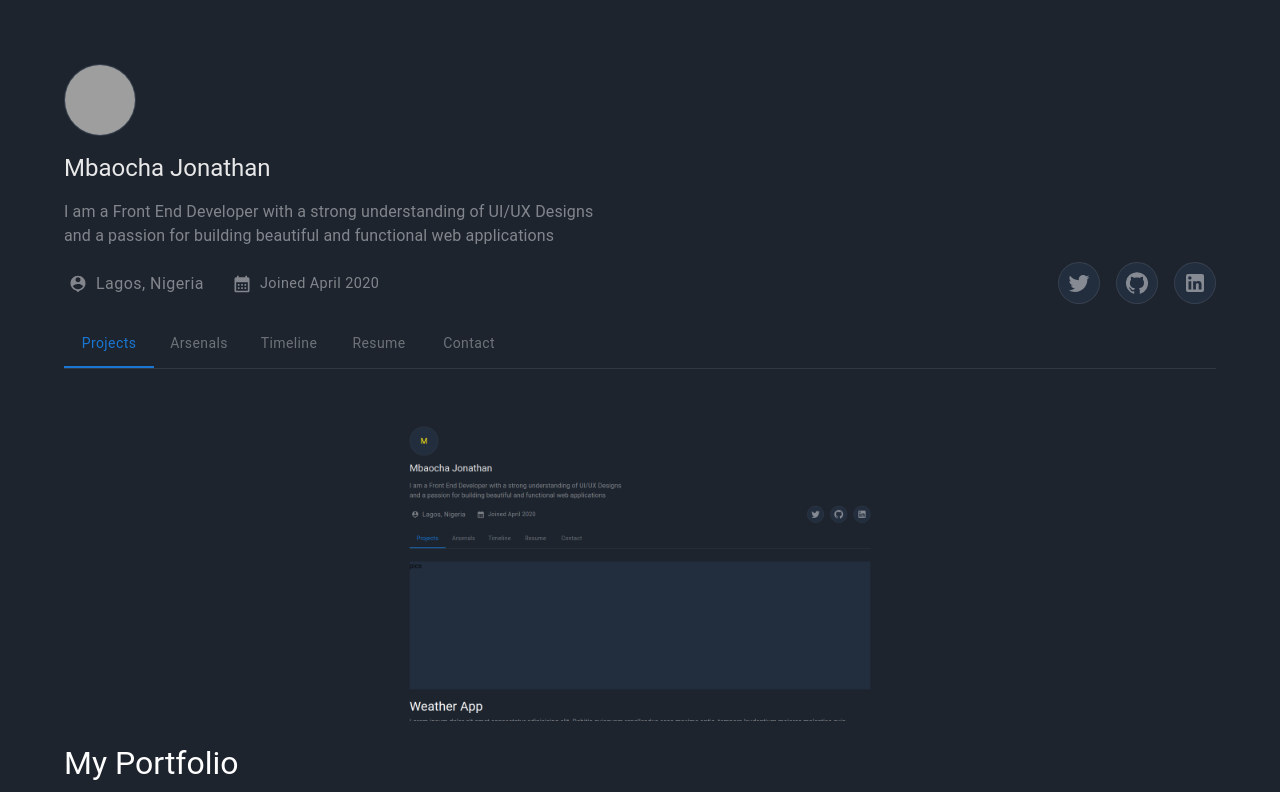
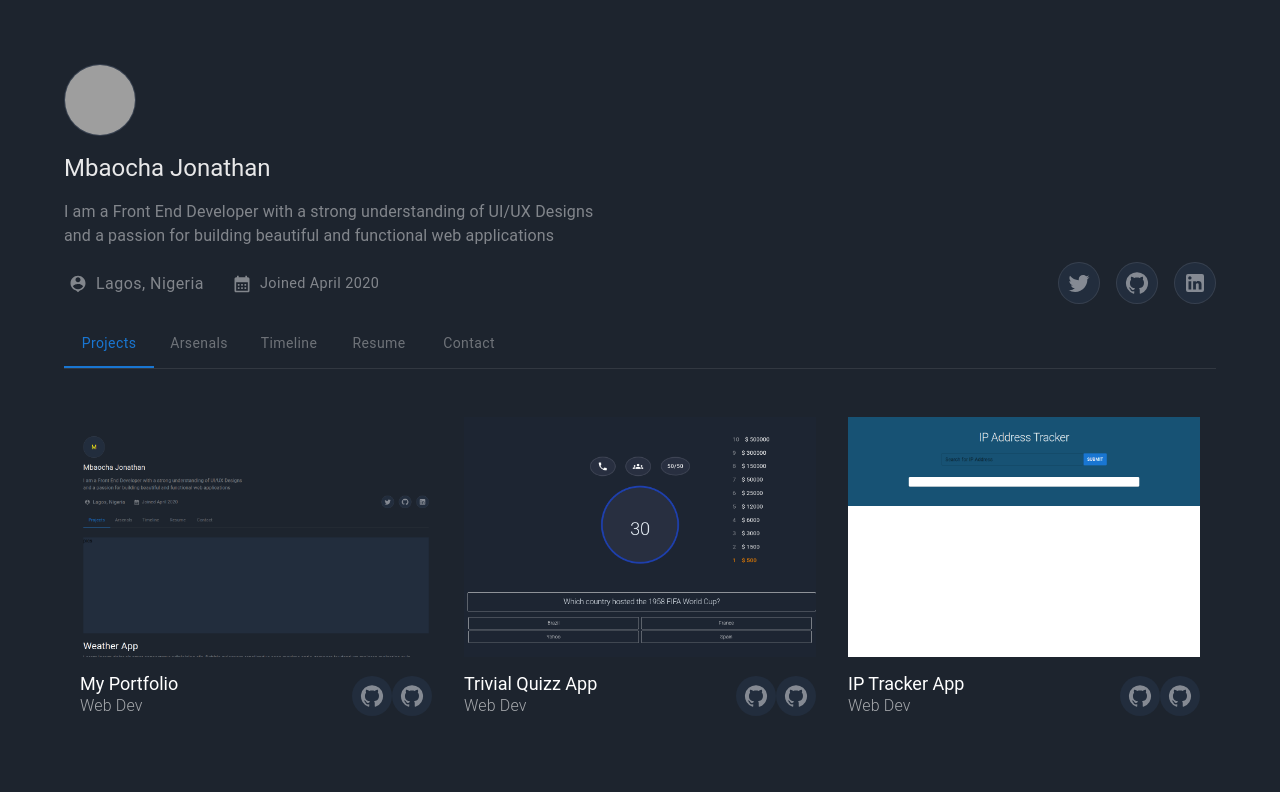
Before and after one commit to Nateight8/dev-nate-portfolio, a Next.js app: page / in a window 1280 px wide. Shown: the top 792 px of the page. Built offline with nearby package versions, Linux system fonts and the light colour scheme; grey boxes are pictures that could not be loaded.

Commit message:
project tab edited

```diff
--- a/Components/About/Projects.jsx
+++ b/Components/About/Projects.jsx
@@ -3,6 +3,7 @@ import Project from "../Projects/Project";
 import { gsap } from "gsap/dist/gsap";
 import { ScrollTrigger } from "gsap/dist/ScrollTrigger";
 import data from "../data";
+import { Grid } from "@mui/material";
 
 gsap.registerPlugin(ScrollTrigger);
 
@@ -33,7 +34,7 @@ function Projects() {
     return () => ctx.revert();
   }, []);
   return (
-    <div ref={projectRef}>
+    <Grid container sx={{ width: "100%" }}>
       {data.map(({ img, project, id, description }) => (
         <Project
           key={id}
@@ -42,7 +43,7 @@ function Projects() {
           description={description}
         />
       ))}
-    </div>
+    </Grid>
   );
 }
 
--- a/Components/Footer/Footer.jsx
+++ b/Components/Footer/Footer.jsx
@@ -51,7 +51,7 @@ function Footer() {
                   <TwitterIcon />
                 </IconButton>
                 <IconButton
-                  alt="LinkdIn"
+                  alt="Github"
                   src="/static/images/avatar/1.jpg"
                   sx={{
                     backgroundColor: "#0b85c9",
--- a/Components/Projects/Project.jsx
+++ b/Components/Projects/Project.jsx
@@ -1,25 +1,28 @@
-import { Box, Grid, Stack, Typography } from "@mui/material";
+import { Box, Grid, IconButton, Stack, Typography } from "@mui/material";
 import Image from "next/image";
 import React from "react";
+import GitHubIcon from "@mui/icons-material/GitHub";
 
 function Project({ dataBg, dataTxt, img, project, description }) {
   return (
     <Grid
-      className="project"
-      data-bgcolor={dataBg}
-      data-text={dataTxt}
       item
       xs={12}
-      sx={{ marginY: "1rem" }}
+      sm={6}
+      lg={4}
+      className="project"
+      // data-bgcolor={dataBg}
+      // data-text={dataTxt}
+      sx={{ padding: "1rem", marginY: "2rem" }}
     >
       <Stack
         justifyContent="center"
-        alignItems="center"
-        sx={{ paddingBlock: "1rem", marginY: "1rem" }}
+        // alignItems="center"
+        // sx={{ paddingBlock: "1rem", }}
       >
         <Box
           sx={{
-            height: "20rem",
+            height: "15rem",
             width: "100%",
             position: "relative",
           }}
@@ -30,19 +33,53 @@ function Project({ dataBg, dataTxt, img, project, description }) {
             fill
             priority="high"
             style={{
-              objectFit: "contain",
+              objectFit: "cover",
               objectPosition: "center top",
             }}
           />
         </Box>
-        <Box sx={{ color: "white", marginY: "1rem" }}>
-          <Typography variant="h3" sx={{ marginY: "0.5rem", fontSize: "32px" }}>
-            {project}
-          </Typography>
-          <Typography variant="body1" sx={{ opacity: 0.5, fontWeight: 400 }}>
-            {description}
-          </Typography>
-        </Box>
+        <Stack
+          direction="row"
+          justifyContent="space-between"
+          alignItems="center"
+        >
+          <Box sx={{ color: "white", paddingY: "1rem" }}>
+            <Typography variant="h3" sx={{ fontSize: "18px" }}>
+              {project}
+            </Typography>
+            <Typography variant="body" sx={{ opacity: 0.6, fontWeight: 300 }}>
+              Web Dev
+            </Typography>
+          </Box>
+          <Box>
+            <IconButton
+              alt="Github"
+              src="/static/images/avatar/1.jpg"
+              sx={{
+                backgroundColor: "#0b85c9",
+                marginLeft: { sm: "1rem" },
+                marginRight: { xs: "1rem", sm: 0 },
+                background: "#222d3d",
+                color: "rgba(232,232,233, 0.5)",
+              }}
+            >
+              <GitHubIcon />
+            </IconButton>
+            <IconButton
+              alt="Github"
+              src="/static/images/avatar/1.jpg"
+              sx={{
+                backgroundColor: "#0b85c9",
+                // marginLeft: { sm: "1rem" },
+                // marginRight: { xs: "1rem", sm: 0 },
+                background: "#222d3d",
+                color: "rgba(232,232,233, 0.5)",
+              }}
+            >
+              <GitHubIcon />
+            </IconButton>
+          </Box>
+        </Stack>
       </Stack>
     </Grid>
   );
--- a/Components/Skills/Skill.jsx
+++ b/Components/Skills/Skill.jsx
@@ -4,11 +4,11 @@ import React from "react";
 
 function Skill({ logo }) {
   return (
-    <Grid item xs={12} sm={6} md={4} lg={3} sx={{ padding: "0.5rem" }}>
+    <Grid item xs={12} sm={4} md={3} lg={2} sx={{ padding: "0.5rem" }}>
       <Paper
         sx={{
           width: "100%",
-          height: "17rem",
+          height: "10rem",
           background: "#222d3d",
           padding: "1.5rem",
         }}
@@ -20,14 +20,7 @@ function Skill({ logo }) {
             position: "relative",
           }}
         >
-          <Image
-            src={logo}
-            alt={logo}
-            fill
-            // sizes="(max-width: 768px) 100vw,
-            //   (max-width: 1200px) 50vw,
-            //   33vw"
-          />
+          <Image src={logo} alt={logo} fill />
         </Box>
       </Paper>
     </Grid>
--- a/pages/index.js
+++ b/pages/index.js
@@ -18,7 +18,7 @@ export default function Home() {
   return (
     <>
       <Head>
-        <title>Nate|Frontend dev</title>
+        <title>Dev By Nate | Portfolio</title>
         <meta name="description" content="Generated by create next app" />
         <meta name="viewport" content="width=device-width, initial-scale=1" />
         {/* <link rel="icon" href="/favicon.ico" /> */}
```
